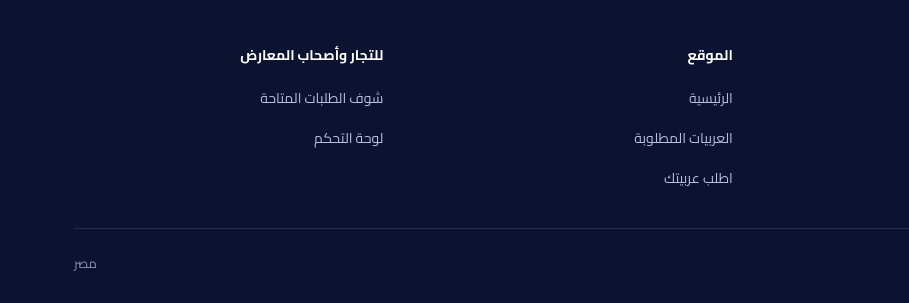
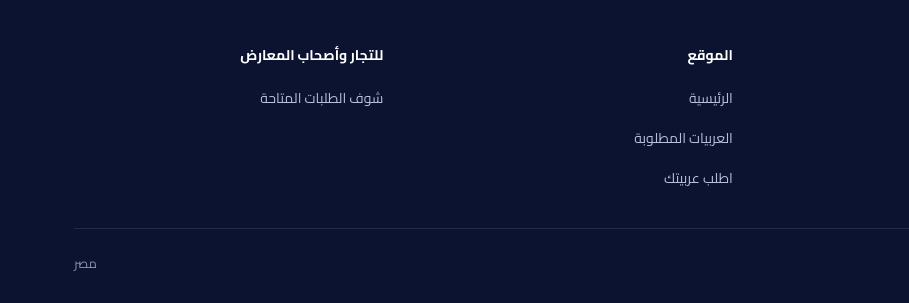
Before and after one commit to at-pro-apps/motlob, a plain HTML site: page index.html in a window 1280 px wide. Shown: the part 2845-3148 px from the top of the page, 0-909 px from the left. Drawn offline with Linux system fonts and the light colour scheme.

Commit message:
Update index.html

```diff
--- a/index.html
+++ b/index.html
@@ -1108,7 +1108,6 @@
         <h4>للتجار وأصحاب المعارض</h4>
         <ul>
           <li><a href="#requests" data-nav="requests">شوف الطلبات المتاحة</a></li>
-          <li><a href="#admin-login" data-nav="admin-login">لوحة التحكم</a></li>
         </ul>
       </div>
     </div>
```
